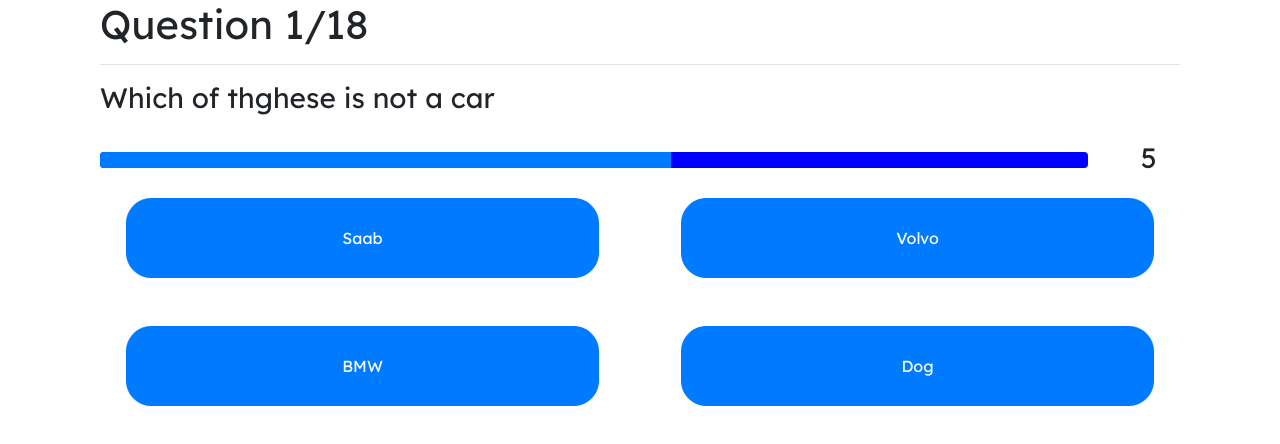
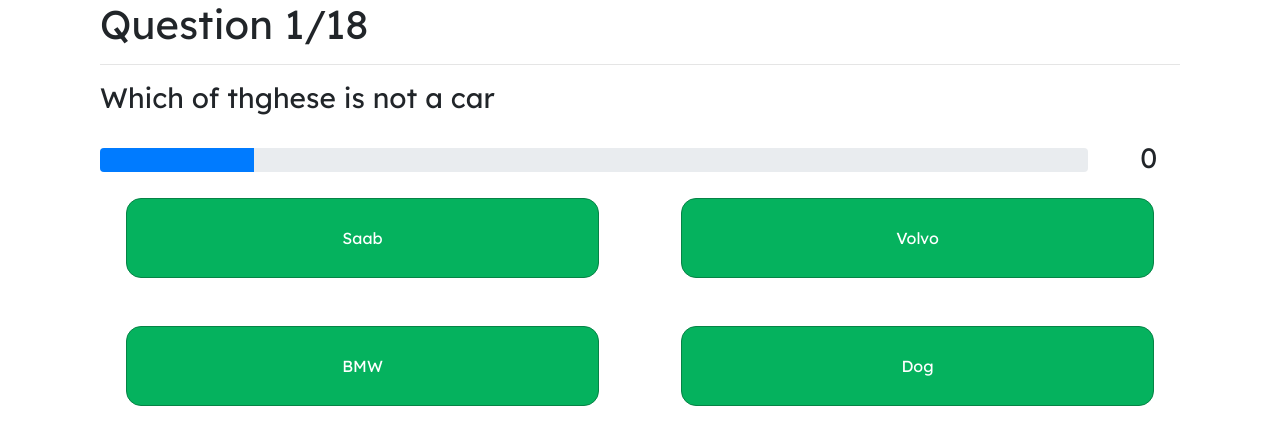
Before and after one commit to Watsakasaurus/AC41004-Industrial-Team-4, a React (Create React App) app in the folder Frontend/quizapp/: page / in a window 1280 px wide. Shown: the top 444 px of the page. Built offline with nearby package versions, Linux system fonts and the light colour scheme.

Commit message:
Tweaking aesthetics

```diff
--- a/Frontend/quizapp/src/components/QuestionPage.js
+++ b/Frontend/quizapp/src/components/QuestionPage.js
@@ -17,8 +17,7 @@
 class QuestionPage extends Component {
     constructor(props) {
         super(props);
-        this.state = {bog: "bog",
-                    questions: props.questions,
+        this.state = {questions: props.questions,
                     currentQuestion: props.questions[0],
                     questionsIterator: 0,
                     maxQuestions: props.questions.length,
@@ -27,13 +26,22 @@
 
       }
 
-    makeButton(text, onClick){
+    makeButton(text, onClick, colour){
+        if(colour){
             return(
                 <Button className="Question-button"
                 onClick={() => this.onButtonClick(onClick)}>
                     {text}
                 </Button>
             );
+        }else{
+            return(
+                <Button className="Question-button Question-button-red"
+                onClick={() => this.onButtonClick(onClick)}>
+                    {text}
+                </Button>
+            );
+        }
     }
 
     onButtonClick(identifier){
@@ -65,25 +73,25 @@
     }
 
     buttonLayout(){
-    var timmyTheTimer = (<QuestionTimer startCount={10} timeFinished={this.timeOut} parent = {this}/>);
+    var timmyTheTimer = (<QuestionTimer startCount={5} timeFinished={this.timeOut} parent = {this}/>);
 
         return(
         <Container>
             {timmyTheTimer}
             <Row className="Question-row" mx-auto>
                 <Col>
-                    {this.makeButton(this.state.currentQuestion[1],1)}
+                    {this.makeButton(this.state.currentQuestion[1],1,1)}
                 </Col>
                 <Col>
-                    {this.makeButton(this.state.currentQuestion[2],2)}
+                    {this.makeButton(this.state.currentQuestion[2],2,1)}
                 </Col>
             </Row>
             <Row className="Question-row">
                 <Col>
-                    {this.makeButton(this.state.currentQuestion[3],3)}
+                    {this.makeButton(this.state.currentQuestion[3],3,1)}
                 </Col>
                 <Col>
-                    {this.makeButton(this.state.currentQuestion[4],4)}
+                    {this.makeButton(this.state.currentQuestion[4],4,1)}
                 </Col>
             </Row>
 
--- a/Frontend/quizapp/src/components/QuestionTimer.js
+++ b/Frontend/quizapp/src/components/QuestionTimer.js
@@ -14,10 +14,9 @@
 
 
     render () {
-        const now = 60;
         const {count} = this.state;
         // label={`${count}s`}
-        const progressInstance = <ProgressBar className="Question-timerbar" max={10} min={0} now={count} />;
+        const progressInstance = <ProgressBar className="Question-timerbar" max={this.props.startCount} min={0} now={count}/>;
         var showtimer = 1;
 
         return (
--- a/Frontend/quizapp/src/index.css
+++ b/Frontend/quizapp/src/index.css
@@ -57,9 +57,10 @@
 }
 
 .Question-timerbar{
-  background-color: blue;
+  /* background-color: blue; */
   border-color: blueviolet;
-  border-radius: 1;
+  height: 1.5rem;
+  border-radius: 5;
   border-width: 1;
 
 }
@@ -99,8 +100,16 @@
   width: 90%;
   min-width: 10rem;
   margin-bottom: 2rem;
+  background: #05b25e;
+  /* background: #ff3e58; */
+  color: white;
+  /* border-color:  #97dfbc; */
+  border-color:  #068346;
+  border-radius: 15px !important;
+}
 
-  border-radius: 25px !important;
+.Question-button-red{
+   background: #ff3e58;
 }
 
 .Question-div{
```
Lines whose indentation alone changed are shown as unchanged.
